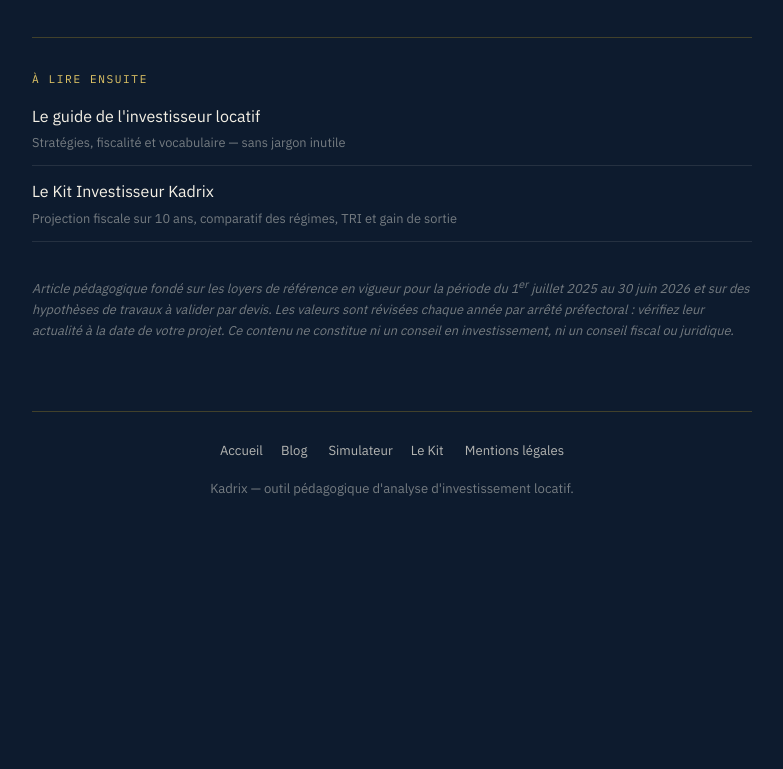
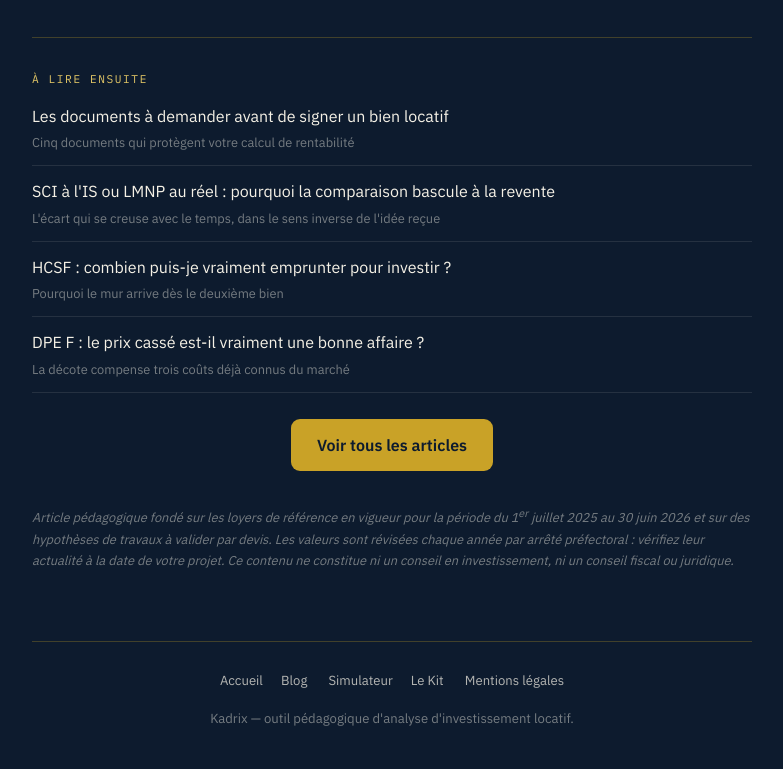
Before and after one commit to Kadrix-fr/kadrix, a plain HTML site: page blog/encadrement-loyers-paris-rentabilite/index.html in a window 1280 px wide. Shown: the part 4174-4943 px from the top of the page, without its empty margins (248-1031 px from the left). Before the commit the page ends 4714 px from the top, so only its background shows below. Drawn offline with Linux system fonts and the light colour scheme.

Commit message:
Blog : maillage complet entre les 5 articles + bouton retour vue d'ensemble

```diff
--- a/blog/encadrement-loyers-paris-rentabilite/index.html
+++ b/blog/encadrement-loyers-paris-rentabilite/index.html
@@ -228,11 +228,19 @@
 
   <div class="related">
     <span class="mono">À lire ensuite</span>
-    <a href="https://kadrix-fr.fr/#apprendre">Le guide de l'investisseur locatif
-      <span>Stratégies, fiscalité et vocabulaire — sans jargon inutile</span></a>
-    <a href="https://kadrix-fr.fr/#kit">Le Kit Investisseur Kadrix
-      <span>Projection fiscale sur 10 ans, comparatif des régimes, TRI et gain de sortie</span></a>
+    <a href="https://kadrix-fr.fr/blog/documents-a-demander-avant-achat-locatif/">Les documents à demander avant de signer un bien locatif
+      <span>Cinq documents qui protègent votre calcul de rentabilité</span></a>
+    <a href="https://kadrix-fr.fr/blog/sci-is-lmnp-reel-fiscalite-revente/">SCI à l'IS ou LMNP au réel : pourquoi la comparaison bascule à la revente
+      <span>L'écart qui se creuse avec le temps, dans le sens inverse de l'idée reçue</span></a>
+    <a href="https://kadrix-fr.fr/blog/hcsf-capacite-emprunt-investissement-locatif/">HCSF : combien puis-je vraiment emprunter pour investir&nbsp;?
+      <span>Pourquoi le mur arrive dès le deuxième bien</span></a>
+    <a href="https://kadrix-fr.fr/blog/dpe-f-prix-casse-bonne-affaire/">DPE F : le prix cassé est-il vraiment une bonne affaire&nbsp;?
+      <span>La décote compense trois coûts déjà connus du marché</span></a>
   </div>
+
+  <p style="text-align:center;margin-top:26px">
+    <a href="https://kadrix-fr.fr/blog/" class="btn">Voir tous les articles</a>
+  </p>
 
   <p class="disclaimer">Article pédagogique fondé sur les loyers de référence en vigueur pour la période
   du 1<sup>er</sup> juillet 2025 au 30 juin 2026 et sur des hypothèses de travaux à valider par devis.
```
Also changed, not shown: blog/documents-a-demander-avant-achat-locatif/index.html (+10 -4 lines), blog/dpe-f-prix-casse-bonne-affaire/index.html (+10 -2 lines), blog/hcsf-capacite-emprunt-investissement-locatif/index.html (+8 -0 lines), blog/sci-is-lmnp-reel-fiscalite-revente/index.html (+6 -0 lines).
